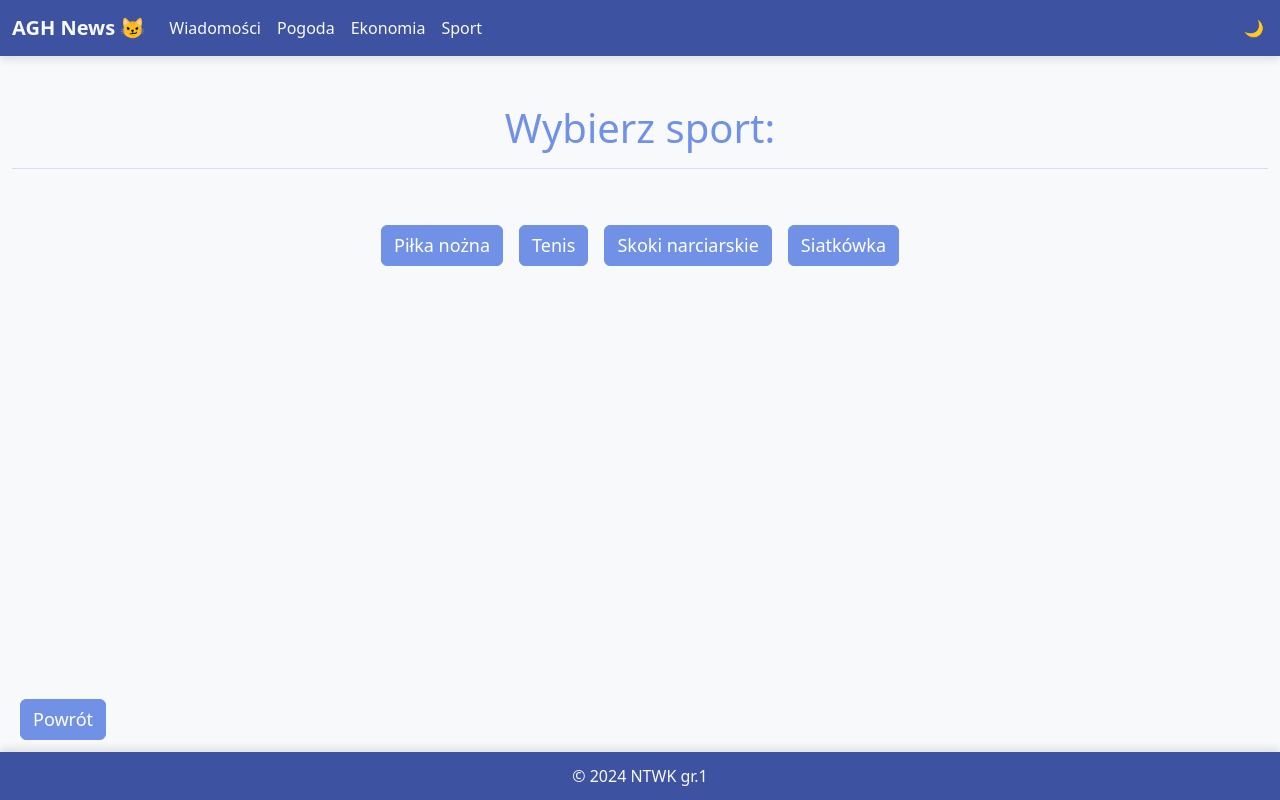
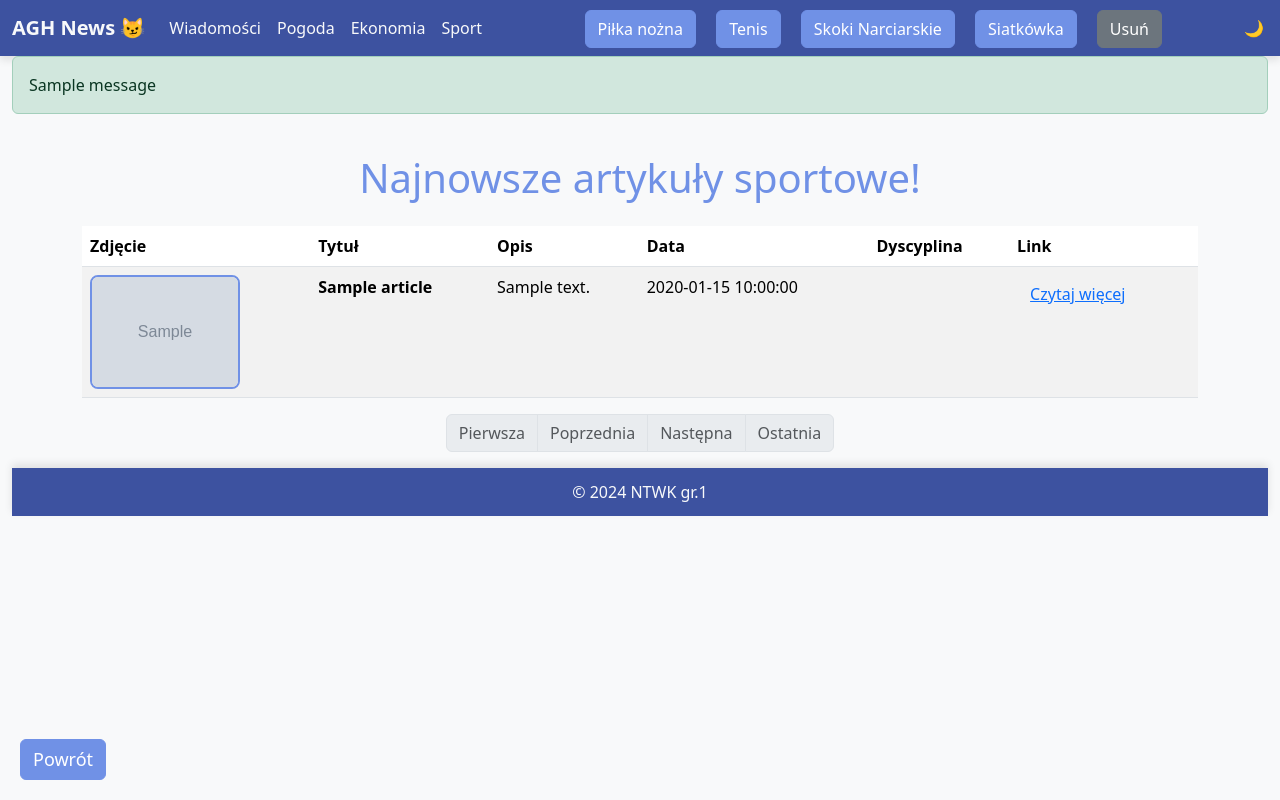
Before and after one commit to TobiaszAGH/news, a Flask app: page /sport/ in a window 1280 px wide. Run offline with Flask 3, Linux system fonts and the light colour scheme; tables that the repository leaves empty hold one stand-in row (values such as "Sample post"); grey boxes marked "Sample" are stand-in pictures; one stand-in notice (Sample message) is shown; some libraries are stand-ins or nearby versions; some web fonts are replaced.

Commit message:
Sport preview with db

```diff
--- a/app/app.py
+++ b/app/app.py
@@ -46,5 +46,11 @@
         trigger='cron',
         hour=0,
         minute=0)
-
+    from blueprints.sport.routes import fetch_and_save_articles
+    scheduler.add_job(
+        id='fetch_sport_articles',
+        func=fetch_and_save_articles,
+        trigger='cron',
+        hour=0,
+        minute=0)
     app.run(debug=True, port=8000)
--- a/app/blueprints/main/templates/main.html
+++ b/app/blueprints/main/templates/main.html
@@ -44,7 +44,7 @@
     <div class="col">
       <div class="card h-100">
         <div class="card-body card-main">
-          <iframe src="/sport" frameborder="0"></iframe>
+          <iframe src="/sport/sport_preview" frameborder="0"></iframe>
           <a href="/sport" class="btn btn-primary button-link"
             >Zobacz więcej...</a
           >
--- a/app/blueprints/sport/routes.py
+++ b/app/blueprints/sport/routes.py
@@ -1,5 +1,8 @@
 from flask import Blueprint, render_template, request
 import requests
+from .models import SportArticle
+from config import db
+from datetime import datetime
 
 sport_bp = Blueprint(
     'sport',
@@ -17,36 +20,62 @@
 
 @sport_bp.route('/')
 def sport_home():
-    return render_template('sport.html')
-
-@sport_bp.route('/articles/<sport_type>')
-def sport_articles(sport_type):
-    api_url = SPORT_API.get(sport_type)
     sport_names = {
         "football": "Piłka nożna",
         "tennis": "Tenis",
         "ski_jumping": "Skoki narciarskie",
         "volleyball": "Siatkówka"
     }
-    sport_name = sport_names.get(sport_type, "Nieznany sport")
+    selected_discipline = request.args.get('discipline')
 
-    if not api_url:
-        return render_template('articles.html', articles=[], sport_name=sport_name, error="Nie znaleziono żądanego zasobu.")
+    page = request.args.get('page', 1, type=int)
+    per_page = 5
 
-    try:
+    if selected_discipline:
+        articles = SportArticle.query.filter_by(sport_type=selected_discipline).order_by(SportArticle.pubDate.desc()).paginate(page=page, per_page=per_page)
+    else:
+        articles = SportArticle.query.order_by(SportArticle.pubDate.desc()).paginate(page=page, per_page=per_page)
+
+    return render_template('sport.html', articles=articles, sport_names=sport_names)
+
+def fetch_and_save_articles():
+    for sport_type, api_url in SPORT_API.items():
         response = requests.get(api_url)
-        response.raise_for_status()
-        data = response.json()
-        articles = [
-            {
-                "title": article.get("title"),
-                "description": article.get("description"),
-                "image": article.get("image_url"),
-                "pubDate": article.get("pubDate"),
-                "link": article.get("link")
-            }
-            for article in data.get("results", [])
-        ]
-        return render_template('articles.html', articles=articles, sport_name=sport_name)
-    except Exception as e:
-        return render_template('articles.html', articles=[], sport_name=sport_name, error="Nie udało się załadować artykułów.")
+        if response.status_code == 200:
+            data = response.json()
+            for article in data.get("results", []):
+                existing_article = SportArticle.query.filter_by(title=article.get("title")).first()
+                if not existing_article:
+                    pub_date_str = article.get("pubDate")
+                    pub_date = datetime.strptime(pub_date_str, "%Y-%m-%d %H:%M:%S") if pub_date_str else None
+
+                    new_article = SportArticle(
+                        title=article.get("title"),
+                        description=article.get("description"),
+                        image_url=article.get("image_url"),
+                        pubDate=pub_date,
+                        link=article.get("link"),
+                        sport_type=sport_type
+                    )
+                    db.session.add(new_article)
+            db.session.commit()
+
+
+@sport_bp.route('/sport_preview')
+def sport_preview():
+    disciplines = ['football', 'tennis', 'ski_jumping', 'volleyball']
+    articles = []
+
+    for discipline in disciplines:
+        article = SportArticle.query.filter_by(sport_type=discipline).order_by(SportArticle.pubDate.desc()).first()
+        if article:
+            articles.append(article)
+
+    sport_names = {
+        'football': 'Piłka Nożna',
+        'tennis': 'Tenis',
+        'ski_jumping': 'Skoki Narciarskie',
+        'volleyball': 'Siatkówka',
+    }
+
+    return render_template('sport_preview.html', articles=articles, sport_names=sport_names)
--- a/app/blueprints/sport/templates/sport.html
+++ b/app/blueprints/sport/templates/sport.html
@@ -1,37 +1,151 @@
-{% extends "base.html" %} {% block title %}Sport{% endblock %}
-{%
-block header %}
+{% extends "base.html" %} {% block title %}Sport{% endblock %} {% block header
+%}
 <link
   rel="stylesheet"
-  href="{{ url_for('static', filename='css/sport.css') }}">
-{% endblock %}
-{% block main %}
-<div class="text-center mt-4">
-  <br>
-  <h1>Wybierz sport:</h1>
-  <hr><br>
-  <div class="d-flex justify-content-center mt-3">
+  href="{{ url_for('static', filename='css/sport.css') }}"
+/>
+{% endblock %} {% block main %} {% with messages =
+get_flashed_messages(with_categories=true) %} {% if messages %}
+<div class="flashes">
+  {% for category, message in messages %}
+  <div class="alert alert-{{ category }}">{{ message }}</div>
+  {% endfor %}
+</div>
+{% endif %} {% endwith %}
+<div class="container mt-4">
+  <h1 class="text-center mb-4">Najnowsze artykuły sportowe!</h1>
+  <div class="filter-buttons">
+    <form action="{{ url_for('sport.sport_home') }}" method="get">
+      <button
+        type="submit"
+        name="discipline"
+        value="football"
+        class="btn btn-primary mx-2"
+      >
+        Piłka nożna
+      </button>
+      <button
+        type="submit"
+        name="discipline"
+        value="tennis"
+        class="btn btn-primary mx-2"
+      >
+        Tenis
+      </button>
+      <button
+        type="submit"
+        name="discipline"
+        value="ski_jumping"
+        class="btn btn-primary mx-2"
+      >
+        Skoki Narciarskie
+      </button>
+      <button
+        type="submit"
+        name="discipline"
+        value="volleyball"
+        class="btn btn-primary mx-2"
+      >
+        Siatkówka
+      </button>
+      <button
+        type="submit"
+        name="discipline"
+        value=""
+        class="btn btn-secondary mx-2"
+      >
+        Usuń
+      </button>
+    </form>
+  </div>
+  <div class="table-responsive">
+    <table class="table table-striped">
+      <thead>
+        <tr>
+          <th>Zdjęcie</th>
+          <th>Tytuł</th>
+          <th>Opis</th>
+          <th>Data</th>
+          <th>Dyscyplina</th>
+          <th>Link</th>
+        </tr>
+      </thead>
+      <tbody>
+        {% for article in articles %}
+        <tr>
+          <td>
+            {% if article.image_url %}
+            <img
+              src="{{ article.image_url }}"
+              alt="Article photo"
+              class="article-image"
+            />
+            {% else %} Brak zdjęcia {% endif %}
+          </td>
+          <td><strong>{{ article.title }}</strong></td>
+          <td>
+            {% if article.description %} {{ article.description }} {% else %}
+            Opis niedostępny - przejdź do pełnego artykułu -> {% endif %}
+          </td>
+          <td>
+            {% if article.pubDate %} {{ article.pubDate.strftime('%Y-%m-%d
+            %H:%M:%S') }} {% else %} Brak daty {% endif %}
+          </td>
+
+          <td>{{ sport_names[article.sport_type] }}</td>
+          <td>
+            {% if article.link %}
+            <a href="{{ article.link }}" target="_blank" class="btn btn-link"
+              >Czytaj więcej</a
+            >
+            {% else %} Brak linku {% endif %}
+          </td>
+        </tr>
+        {% endfor %}
+      </tbody>
+    </table>
+
+    <nav aria-label="Page navigation" class="pagination-container">
+      <ul class="pagination">
+        <li class="page-item {% if articles.page == 1 %}disabled{% endif %}">
+          <a class="page-link" href="{{ url_for('sport.sport_home', page=1) }}"
+            >Pierwsza</a
+          >
+        </li>
+        <li class="page-item {% if articles.page == 1 %}disabled{% endif %}">
           <a
-      href="{{ url_for('sport.sport_articles', sport_type='football') }}"
-      class="btn btn-primary mx-2 button"
-      >Piłka nożna</a
+            class="page-link"
+            href="{{ url_for('sport.sport_home', page=articles.page - 1) }}"
+            >Poprzednia</a
+          >
+        </li>
+        <li
+          class="page-item {% if articles.page == articles.pages %}disabled{% endif %}"
         >
           <a
-      href="{{ url_for('sport.sport_articles', sport_type='tennis') }}"
-      class="btn btn-primary mx-2 button"
-      >Tenis</a
+            class="page-link"
+            href="{{ url_for('sport.sport_home', page=articles.page + 1) }}"
+            >Następna</a
+          >
+        </li>
+        <li
+          class="page-item {% if articles.page == articles.pages %}disabled{% endif %}"
         >
           <a
-      href="{{ url_for('sport.sport_articles', sport_type='ski_jumping') }}"
-      class="btn btn-primary mx-2 button"
-      >Skoki narciarskie</a
+            class="page-link"
+            href="{{ url_for('sport.sport_home', page=articles.pages) }}"
+            >Ostatnia</a
           >
+        </li>
+      </ul>
+    </nav>
+  </div>
+  <div>
     <a
-      href="{{ url_for('sport.sport_articles', sport_type='volleyball') }}"
-      class="btn btn-primary mx-2 button"
-      >Siatkówka</a
+      href="{{ url_for('main_bp.main') }}"
+      class="btn btn-primary sticky-back-button"
+      >Powrót</a
     >
   </div>
+  {% endblock %}
 </div>
-<a href="{{ url_for('main_bp.main') }}" class="btn btn-primary back-button">Powrót</a>
-{% endblock %}
--- a/app/static/css/sport.css
+++ b/app/static/css/sport.css
@@ -1,18 +1,21 @@
 .button {
   font-size: 18px;
 }
+
 .back-button {
   position: fixed;
   bottom: 60px;
   left: 20px;
   font-size: 18px;
 }
+
 .sticky-back-button {
   position: fixed;
   bottom: 20px;
   left: 20px;
   font-size: 18px;
 }
+
 .article-image {
   max-width: 150px;
   max-height: 150px;
@@ -53,3 +56,15 @@
 .table-responsive {
   overflow-x: auto;
 }
+
+.pagination-container {
+  display: flex;
+  justify-content: center;
+}
+
+.filter-buttons {
+  position: fixed;
+  top: 10px;
+  right: 110px;
+  display: flex;
+}
```
Also changed, not shown: app/blueprints/sport/models.py (added, +17 -0 lines), app/blueprints/sport/templates/sport_preview.html (added, +68 -0 lines), app/tests/pytests.py (+0 -1 lines), app/tests/sport_tests.py (deleted, +0 -95 lines). Lines whose indentation alone changed are shown as unchanged.
